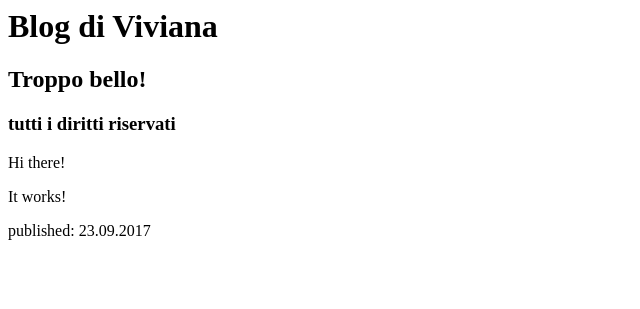
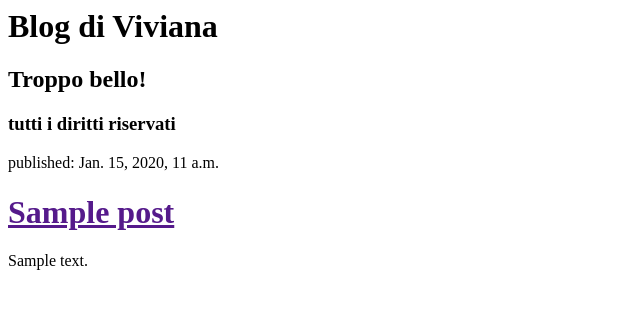
Before and after one commit to Viviana87/my-first-blog, a Django app: template blog/templates/blog/post_list.html in a window 1280 px wide. Shown: the top 309 px of the page, without its empty margins (0-640 px from the left). Run offline with Django 3.2, Linux system fonts and the light colour scheme; the template is opened without the code that fills it: values that come from a table or form of the project are taken from there, others are empty; tables that the repository leaves empty hold one stand-in row (values such as "Sample post").

Commit message:
Modified templates to display posts from database.

```diff
--- a/blog/templates/blog/post_list.html
+++ b/blog/templates/blog/post_list.html
@@ -7,11 +7,12 @@
   <h1>Blog di Viviana</h1>
   <h2><strong>Troppo bello!</strong></h2>
   <h3>tutti i diritti riservati</h3> </div>
-<div>
-<p>Hi there!<p>
-<p>It works!<p> </div>
+  {% for post in posts %}
   <div>
-    <p>published: 23.09.2017</p>
-  </div>
+    <p>published: {{ post.published_date }}</p>
+    <h1><a href="">{{ post.title }}<a/></h1>
+      <p>{{ post.text|linebreaksbr }}</p>
+    </div>
+  {% endfor %}
   </body>
 </html>
--- a/blog/views.py
+++ b/blog/views.py
@@ -1,5 +1,8 @@
 from django.shortcuts import render
+from django.utils import timezone
+from .models import Post
 
 # Create your views here.
 def post_list (request):
-    return render(request,"blog/post_list.html",{})
+    posts = Post.objects.filter(published_date__lte=timezone.now()).order_by("published_date")
+    return render(request,"blog/post_list.html",{"posts": posts})
--- a/mysite/urls.py
+++ b/mysite/urls.py
@@ -3,5 +3,5 @@ from django.contrib import admin
 
 urlpatterns = [
     url(r'^admin/', include(admin.site.urls)),
-    url(r"", include ("blog.urls")),
+    url(r"", include("blog.urls")),
 ]
```
